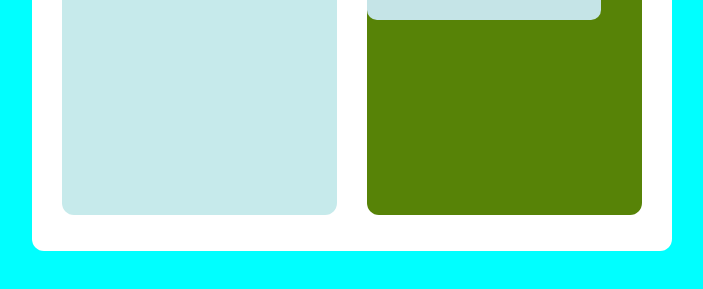
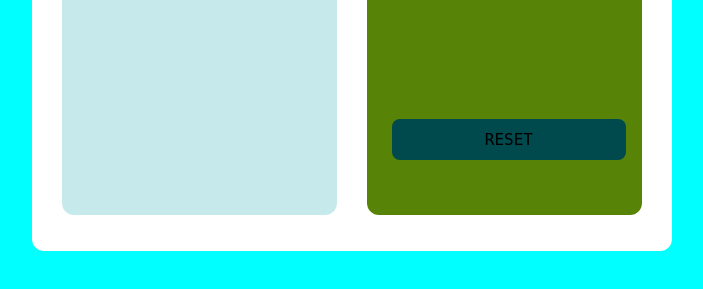
Before and after one commit to aaron-might/tip-calculator-app, a plain HTML site: page index.html in a window 1280 px wide. Shown: the part 321-610 px from the top of the page, without its empty margins (288-991 px from the left). Drawn offline with Linux system fonts and the light colour scheme.

Commit message:
styling the reset button

```diff
--- a/style.css
+++ b/style.css
@@ -76,10 +76,19 @@ body {
 
 .reset-button {
     width:85%;
-    height:15%;
-    background-color:hsl(185, 41%, 84%);
+    height:10%;
+    margin-top: 180px;
+    margin-left:25px;
     cursor:pointer;
-    border-radius: 10px 10px;
+    border-radius: 8px 8px;
+    background-color:hsl(183, 100%, 15%);
+    transition: 0.5 all ease-in-out;
+    flex-direction: column;
+    display: flex;
+    align-content: center;
+    justify-content: center;
+    text-align: center;
+
 }
 
 .reset:hover {
```
Also changed, not shown: index.html (+4 -4 lines).
